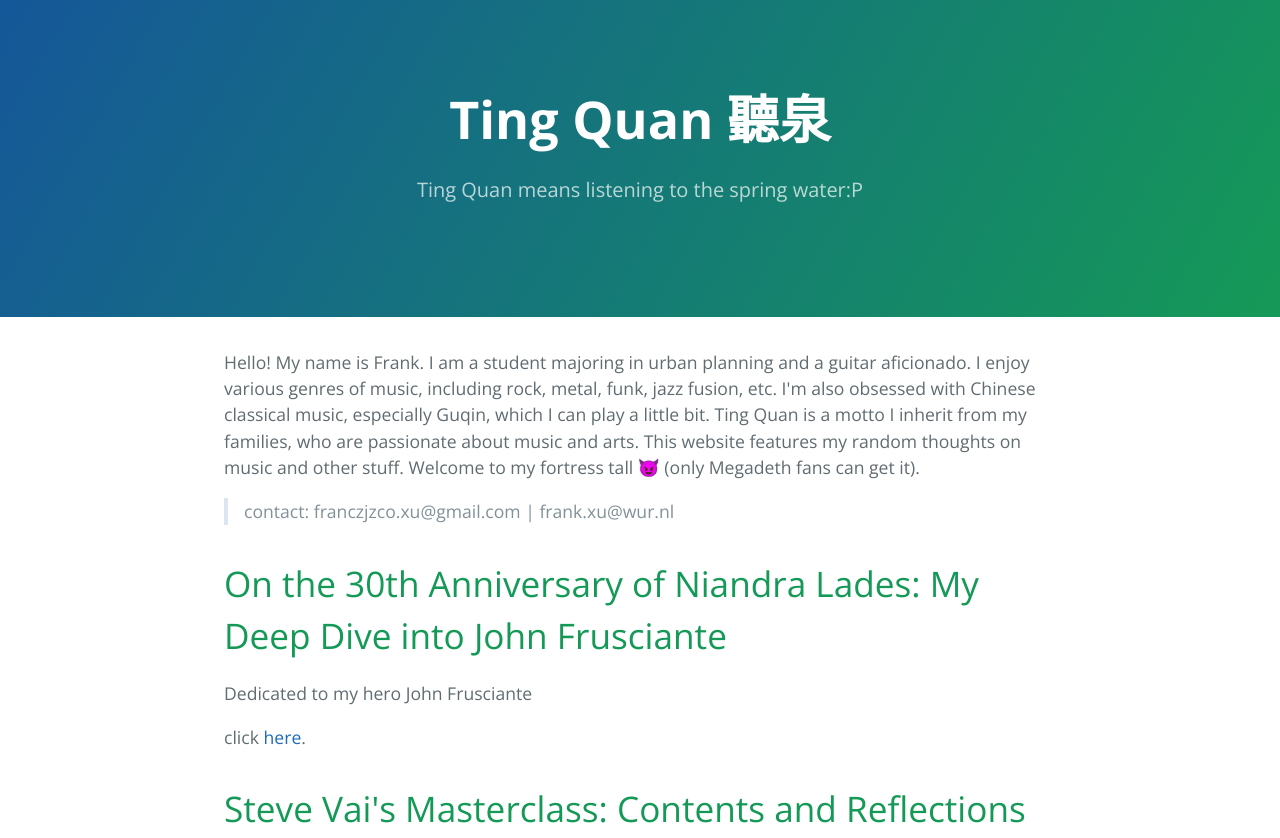
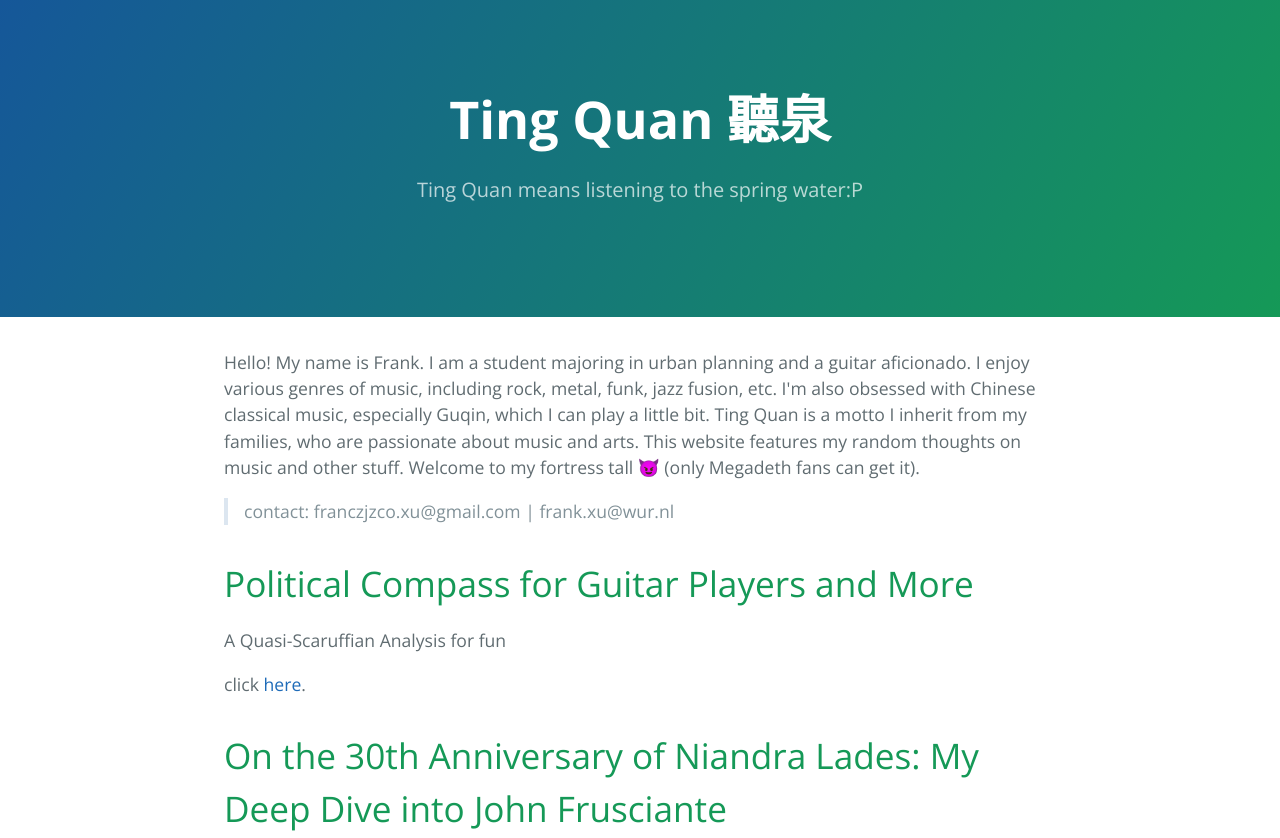
Before and after one commit to Franxuante/TQ, a website: page index.html in a window 1280 px wide. Shown: the top 838 px of the page. Drawn offline with nearby package versions, Linux system fonts and the light colour scheme.

Commit message:
Update index.html 1020

```diff
--- a/index.html
+++ b/index.html
@@ -21,6 +21,13 @@
       <blockquote>
       <p>contact: franczjzco.xu@gmail.com | frank.xu@wur.nl</p>
       </blockquote>
+
+      <h1>
+      <a id="user-content-header-1" class="anchor" href="#header-1" aria-hidden="true"><span class="octicon octicon-link"></span></a>Political Compass for Guitar Players and More</h1>
+
+      <p>A Quasi-Scaruffian Analysis for fun</p>
+
+      <p>click <a href="./Guitarist Compass.html">here</a>.</p>
 
       <h1>
       <a id="user-content-header-1" class="anchor" href="#header-1" aria-hidden="true"><span class="octicon octicon-link"></span></a>On the 30th Anniversary of Niandra Lades: My Deep Dive into John Frusciante</h1>
```
